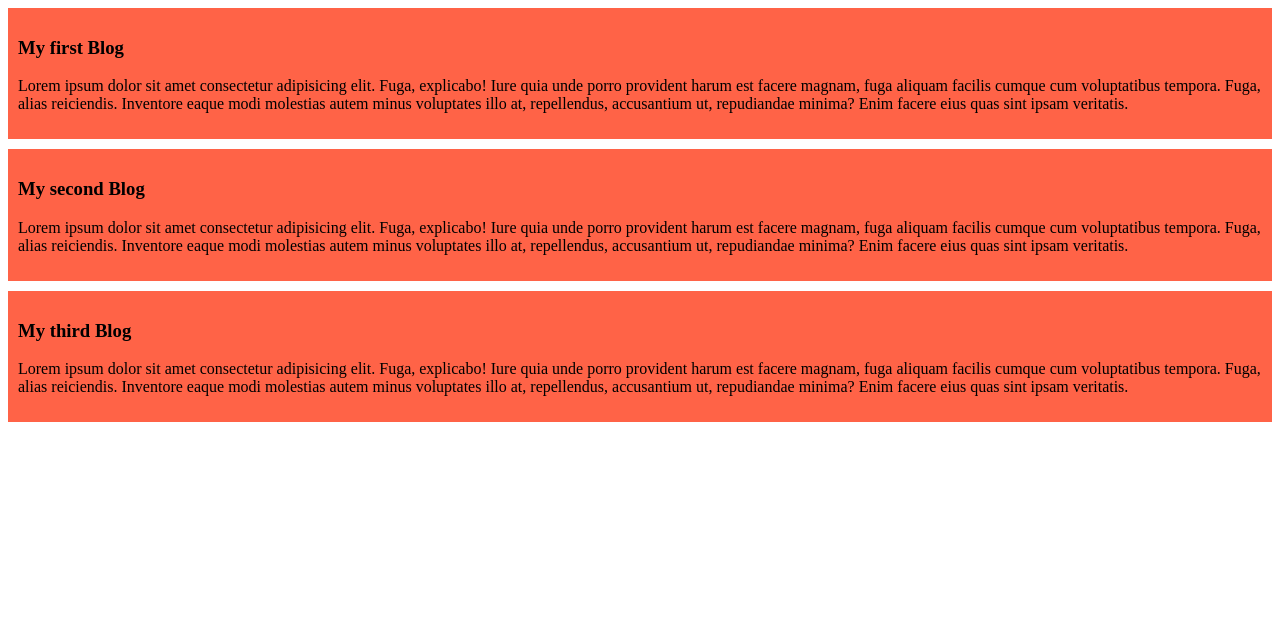
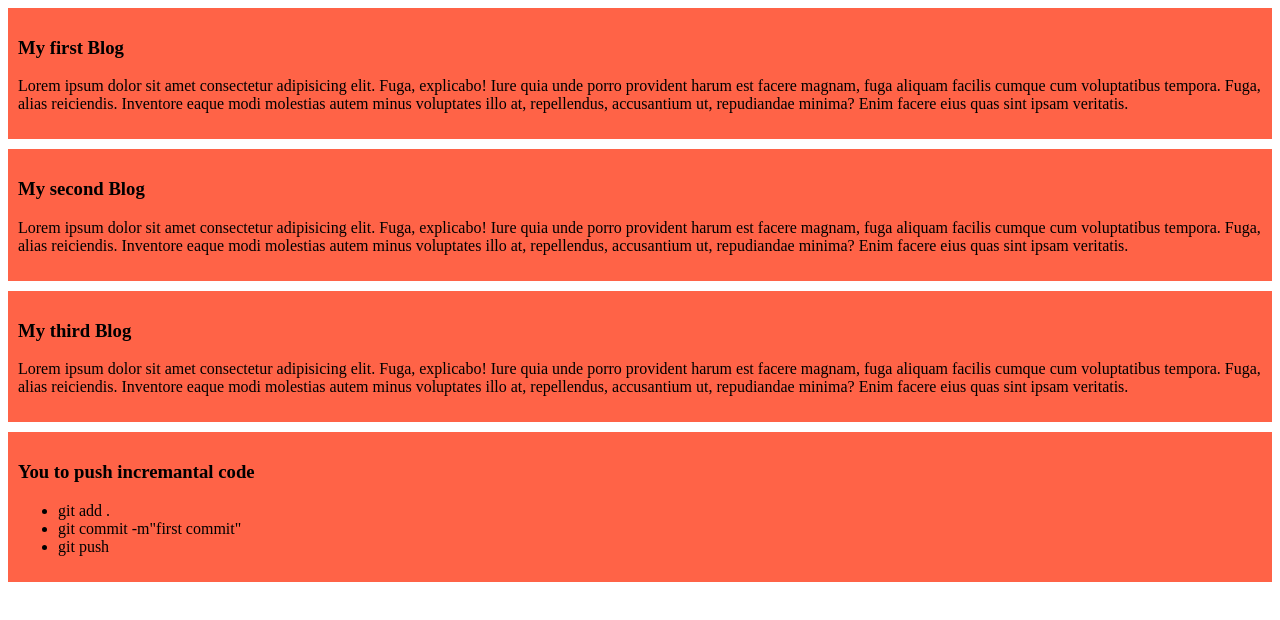
Before and after one commit to dipuroy1234/my-simple-website, a plain HTML site: page index.html in a window 1280 px wide. Drawn offline with Linux system fonts and the light colour scheme.

```diff
--- a/index.html
+++ b/index.html
@@ -19,5 +19,13 @@
         <h3>My third Blog</h3>
         <p>Lorem ipsum dolor sit amet consectetur adipisicing elit. Fuga, explicabo! Iure quia unde porro provident harum est facere magnam, fuga aliquam facilis cumque cum voluptatibus tempora. Fuga, alias reiciendis. Inventore eaque modi molestias autem minus voluptates illo at, repellendus, accusantium ut, repudiandae minima? Enim facere eius quas sint ipsam veritatis.</p>
     </div>
+    <div>
+        <h3>You to push incremantal code</h3>
+        <ul>
+            <li>git add .</li>
+            <li>git commit -m"first commit"</li>
+            <li>git push</li>
+        </ul>
+    </div>
 </body>
 </html>
```
